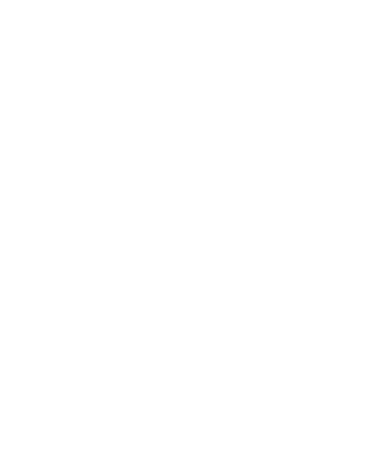
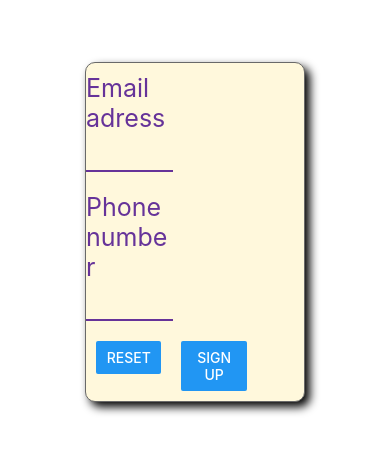
Before and after one commit to jingjing515/Assignment1, a React Native app: screen / in a window 390 px wide. Shown: the part 190-642 px from the top of the page. Built offline with nearby package versions, Linux system fonts and the light colour scheme.

Commit message:
add card component successfully

```diff
--- a/components/Card.js
+++ b/components/Card.js
@@ -2,26 +2,28 @@
 import React from "react";
 
 export default function Card(props) {
-  return <View style={StyleSheet.card}>{props.childern}</View>;
+  return <View style={styles.card}>{props.children}</View>;
 }
 
-const Styles = StyleSheet.create({
+const styles = StyleSheet.create({
   card: {
     borderWidth: 1,
-    borderRadius: 2,
+    borderRadius: 10,
     borderColor: "dimgray",
     backgroundColor: "cornsilk",
-    shadowOffset: { width: 1, height: 1 },
-    shadowColor: "#333",
-    shadowOpacity: 0.2,
-    shadowRadius: 2,
-    elevation: 1,
-    marginLeft: 5,
-    marginRight: 5,
-    marginTop: 10,
+    shadowOffset: { width: 5, height: 5 },
+    shadowColor: "black",
+    shadowOpacity: 2,
+    shadowRadius: 10,
+    elevation: 10,
+    //marginLeft: 5,
+    //marginRight: 5,
+    //marginTop: 10,
+    // marginHorizontal: 18,
+    // marginVertical: 10,
   },
-  cardContent: {
-    marginHorizontal: 18,
-    marginVertical: 10,
-  },
+  // cardContent: {
+  //   marginHorizontal: 18,
+  //   marginVertical: 10,
+  // },
 });
--- a/components/Input.js
+++ b/components/Input.js
@@ -8,34 +8,40 @@
   Keyboard,
 } from "react-native";
 import { useState } from "react";
-import Card from "../components/Card";
+//import Card from "../components/Card";
 
 export default function Input() {
   const [email, setEmail] = useState("");
   const [phone, setPhone] = useState("");
+
+  const [emailError, setEmailError] = useState("");
+  const [phoneError, setPhoneError] = useState("");
+  //
   //
 
   return (
     <View style={styles.container}>
-      <Text style={styles.email}>Email adress</Text>
+      <Text style={styles.title}>Email adress</Text>
       <TextInput
         value={email}
         onChangeText={(email) => {
           setEmail(email);
-          //------
-          //handleValidEmail(email);
         }}
         style={styles.input}
       />
+      {emailError}
 
-      <Text style={styles.email}>Phone number</Text>
+      <Text style={styles.title}>Phone number</Text>
       <TextInput
         value={phone}
-        onChangeText={(phone) => setPhone(phone)}
+        onChangeText={(phone) => {
+          setPhone(phone);
+        }}
         style={styles.input}
         maxLength={10}
         keyboardType="numeric"
       />
+      {phoneError}
     </View>
   );
 }
--- a/screens/Confirm.js
+++ b/screens/Confirm.js
@@ -19,6 +19,7 @@
   }
   return (
     <View style={styles.container}>
+      <Card>
         <Modal visible={modalIsVisible}>
           <Text>You have entered:</Text>
           <Text>{enteredEmail}</Text>
@@ -31,6 +32,7 @@
 
           <Button title="Finish later" />
         </Modal>
+      </Card>
     </View>
   );
 }
--- a/screens/Starting.js
+++ b/screens/Starting.js
@@ -10,7 +10,7 @@
 } from "react-native";
 import { useState } from "react";
 import Card from "../components/Card";
-//import Input from "../components/Input";
+import Input from "../components/Input";
 
 export default function Starting() {
   const [email, setEmail] = useState("");
@@ -20,14 +20,6 @@
   const [phoneError, setPhoneError] = useState("");
   //
 
-  /*
-  function changeEmail(changedEmail) {
-    setEmail(changedEmail);
-  }
-  function changePhone(changedPhone) {
-    setPhone(changedPhone);
-  }
-  */
   function resetInput() {
     setEmail("");
     setPhone("");
@@ -56,37 +48,30 @@
       setEmailError("");
     }
   }
-  /*function onEmailEntered(changedEmail) {
-    setEnteredEmail(changedEmail);
-  }
-  function onPhoneEntered(changedPhone) {
-    setEnteredPhone(changedPhone);
-  }
-  // function buttonPressed() {
-  //   sendChangedText(text);
-  // }
-  */
+
   return (
     <SafeAreaView style={styles.container}>
-      <View style={styles.container}>
+      {/* <View style={styles.container}> */}
       <Card>
+        {/* <Input /> */}
+
         <Text style={styles.title}>Email adress</Text>
         <TextInput
+          style={styles.input}
           value={email}
           onChangeText={(email) => {
             setEmail(email);
           }}
-            style={styles.input}
         />
         {emailError}
 
         <Text style={styles.title}>Phone number</Text>
         <TextInput
+          style={styles.input}
           value={phone}
           onChangeText={(phone) => {
             setPhone(phone);
           }}
-            style={styles.input}
           maxLength={10}
           keyboardType="numeric"
         />
@@ -102,6 +87,7 @@
               }}
             />
           </View>
+
           <View style={styles.button}>
             <Button
               title="Sign up"
@@ -114,8 +100,13 @@
             />
           </View>
         </View>
+        {/* <Confirm
+          sendChangedEmail={email}
+          sendChangedPhone={phone}
+          modalIsVisible={modalVisible}
+        /> */}
       </Card>
-      </View>
+      {/* </View> */}
     </SafeAreaView>
   );
 }
@@ -123,7 +114,7 @@
 const styles = StyleSheet.create({
   container: {
     flex: 1,
-    backgroundColor: "#aaa",
+    //backgroundColor: "#aaa",
     alignItems: "center",
     justifyContent: "center",
   },
@@ -132,12 +123,12 @@
     color: "rebeccapurple",
     borderBottomColor: "rebeccapurple",
     borderBottomWidth: 2,
-    width: "50%",
+    width: "40%",
     marginVertical: 10,
   },
   button: {
     width: "30%",
-    marginHorizontal: 5,
+    marginHorizontal: 10,
     marginVertical: 10,
     color: "red",
   },
@@ -145,8 +136,8 @@
     flexDirection: "row",
   },
   title: {
-    width: "50%",
-    marginVertical: 5,
+    width: "40%",
+    marginVertical: 10,
     color: "rebeccapurple",
     fontSize: 25,
   },
```
Lines whose indentation alone changed are shown as unchanged.
